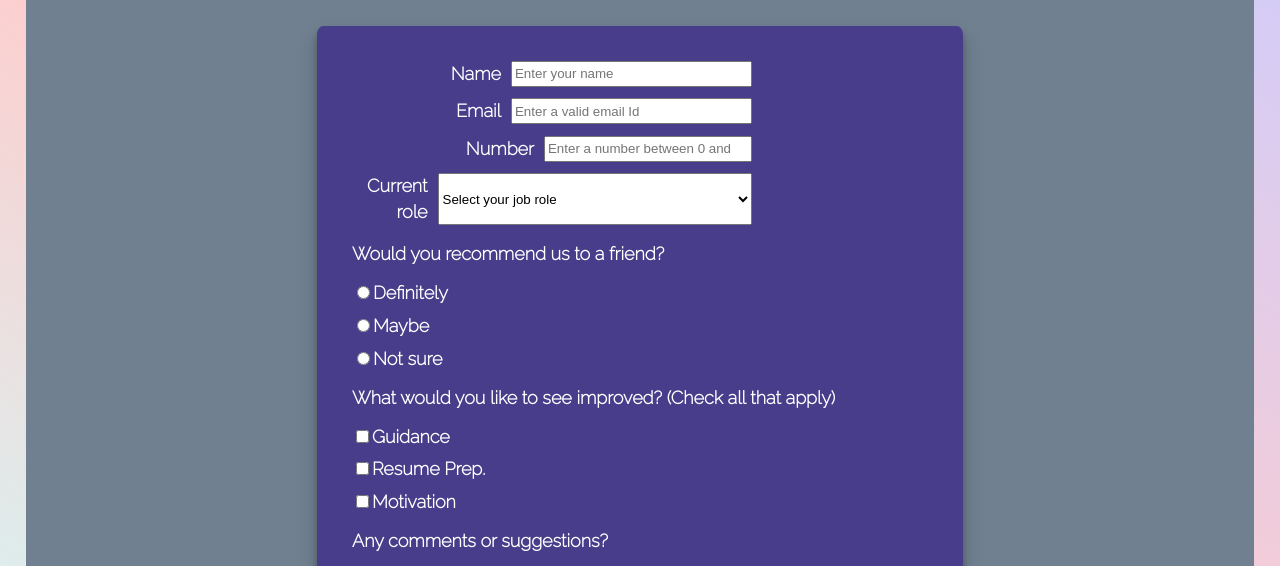
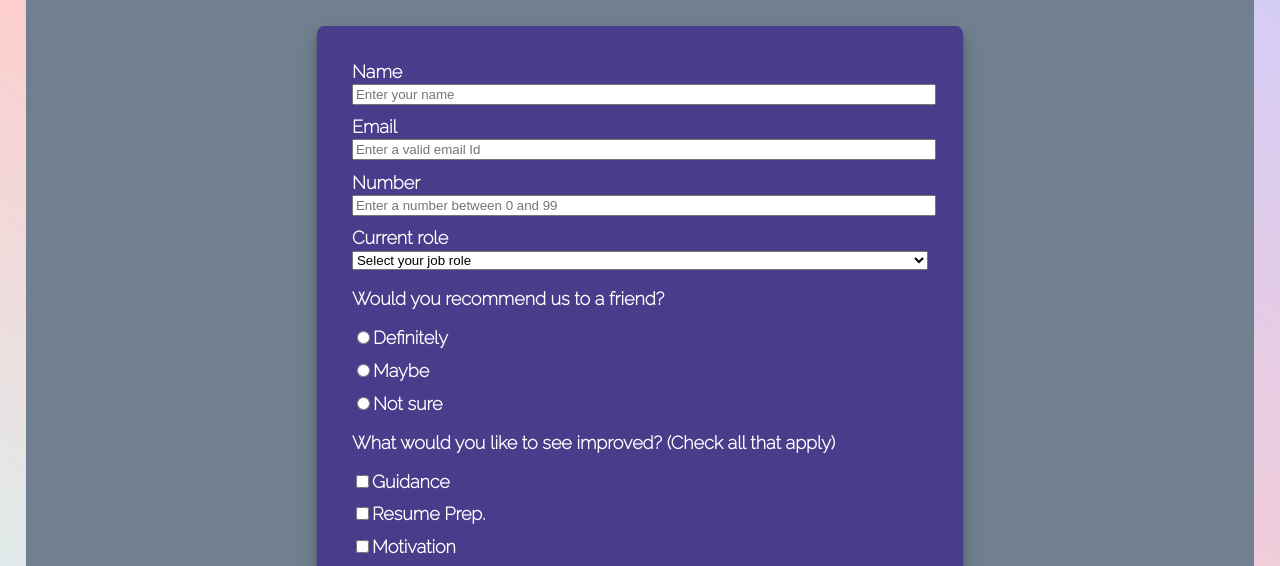
Before and after one commit to getmyprofile/survey-form, a plain HTML site: page index.html in a window 1280 px wide. Shown: the part 168-734 px from the top of the page. Drawn offline with Linux system fonts and the light colour scheme.

Commit message:
Update index.html

```diff
--- a/index.html
+++ b/index.html
@@ -26,7 +26,6 @@
         }
 
         #section {
-            margin: auto;
             max-width: 50%;
             margin-left: auto;
             margin-right: auto;
@@ -47,63 +46,29 @@
             padding-right: auto;
         }
 
-        #name-label {
-            display: flex;
-            flex-direction: row;
-            justify-content: flex-end;
-            text-align: right;
-            width: 400px;
-            line-height: 26px;
-            margin-bottom: 10px;
+        .txt-label {
+            text-align: left;
+            padding-bottom: 1%;
         }
 
         #name{
-            flex: 0 0 50%;
-            margin-left: 10px;
-        }
-
-        #email-label {
-            display: flex;
-            flex-direction: row;
-            justify-content: flex-end;
-            text-align: right;
-            width: 400px;
-            line-height: 26px;
-            margin-bottom: 10px;
+            width: 100%;
         }
 
         #email{
-            flex: 0 0 50%;
-            margin-left: 10px;
+            width: 100%;
         }
 
-        #number-label {
-            display: flex;
-            flex-direction: row;
-            justify-content: flex-end;
-            text-align: right;
-            width: 400px;
-            line-height: 26px;
-            margin-bottom: 10px;
-        }
 
         #number{
-            flex: 0 0 50%;
-            margin-left: 10px;
+            width: 100%;
         }
 
         #dropdown-label {
-            display: flex;
-            flex-direction: row;
-            justify-content: flex-end;
-            text-align: right;
-            width: 400px;
-            line-height: 26px;
-            margin-bottom: 10px;
+            text-align: left;
         }
 
         #dropdown{
-            margin-left: 10px;
             width: 100%;
         }
 
@@ -172,23 +137,21 @@
         <section id='section'>
             <form action="post" id="survey-form">
                 <div class="form-group">
-                    <label id="name-label" for="name">Name
-                        <input type="text" size='27' id="name" placeholder="Enter your name" required>
-                    </label>
+                    <label class="txt-label" for="name">Name</label>
+                        <input type="text" id="name" placeholder="Enter your name" required>
                 </div>
                 <div class="form-group">
-                    <label id='email-label' for="email">Email
-                        <input type="email" size='27' id="email" placeholder="Enter a valid email Id" required>
-                    </label>
+                    <label class="txt-label" for="email">Email</label>
+                        <input type="email" id="email" placeholder="Enter a valid email Id" required>
+                    </div>
+                <div class="form-group">
+                    <label class="txt-label" for="number">Number</label>
+                        <input type="number" id="number" min=0 max=99
+                            placeholder="Enter a number between 0 and 99" required>
                 </div>
                 <div class="form-group">
-                    <label id='number-label' for="number">Number
-                        <input type="number" size='27' id="number" min=0 max=99
-                            placeholder="Enter a number between 0 and 99" required>
-                    </label>
-                </div>
-                <div class="form-group">
-                    <label id='dropdown-label' for="dropdown">Current role
+
+                    <label id='dropdown-label' for="dropdown">Current role</label>
                         <select name="dropdown" id="dropdown">
                             <option value="" disabled selected>Select your job role</option>
                             <option value="student">Student</option>
@@ -197,7 +160,6 @@
                             <option value="prefer not to say">Prefer not to say</option>
                             <option value="other">Other</option>
                         </select>
-                    </label>
                 </div>
                 <div class="form-group">
                     <p class="feedback">Would you recommend us to a friend?</p>
```
